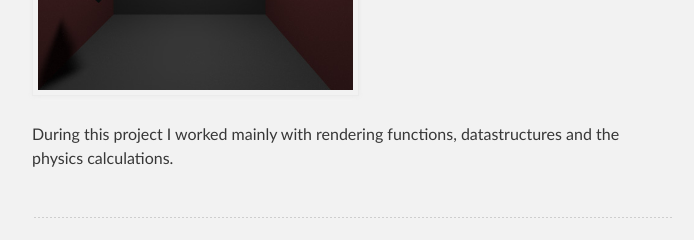
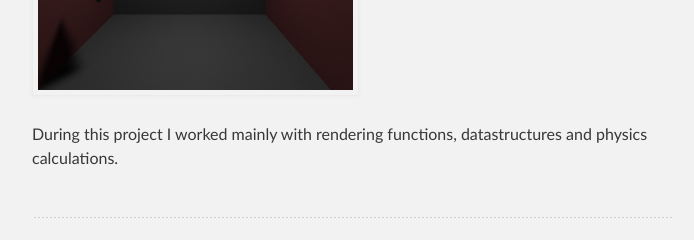
Before and after one commit to Grahnen92/Portfolio, a plain HTML site: page index.html in a window 1280 px wide. Shown: the part 1380-1620 px from the top of the page, 288-982 px from the left. Drawn offline with Linux system fonts and the light colour scheme.

Commit message:
DooVR description

```diff
--- a/index.html
+++ b/index.html
@@ -86,7 +86,7 @@
 <p>OGIR is a simple Monte Carlo raytracer that me and Jonathan Bosson made during the course TNCG15 "Advanced Global Illumination and Rendering" at Linköpings University. The github repository can be found <a href="https://github.com/Grahnen92/OGIR">here</a> on the branch "dMCfunctionality". </p>
                 <img src="images/img40rpp10sr.jpg" alt="simple scene" style="width:315px;height:315px;" class="inline" />
 
-            <p> During this project I worked mainly with rendering functions, datastructures and the physics calculations.</p>
+            <p> During this project I worked mainly with rendering functions, datastructures and physics calculations.</p>
             <br>
             <hr width="100%" height="5px">
             <br>
```
